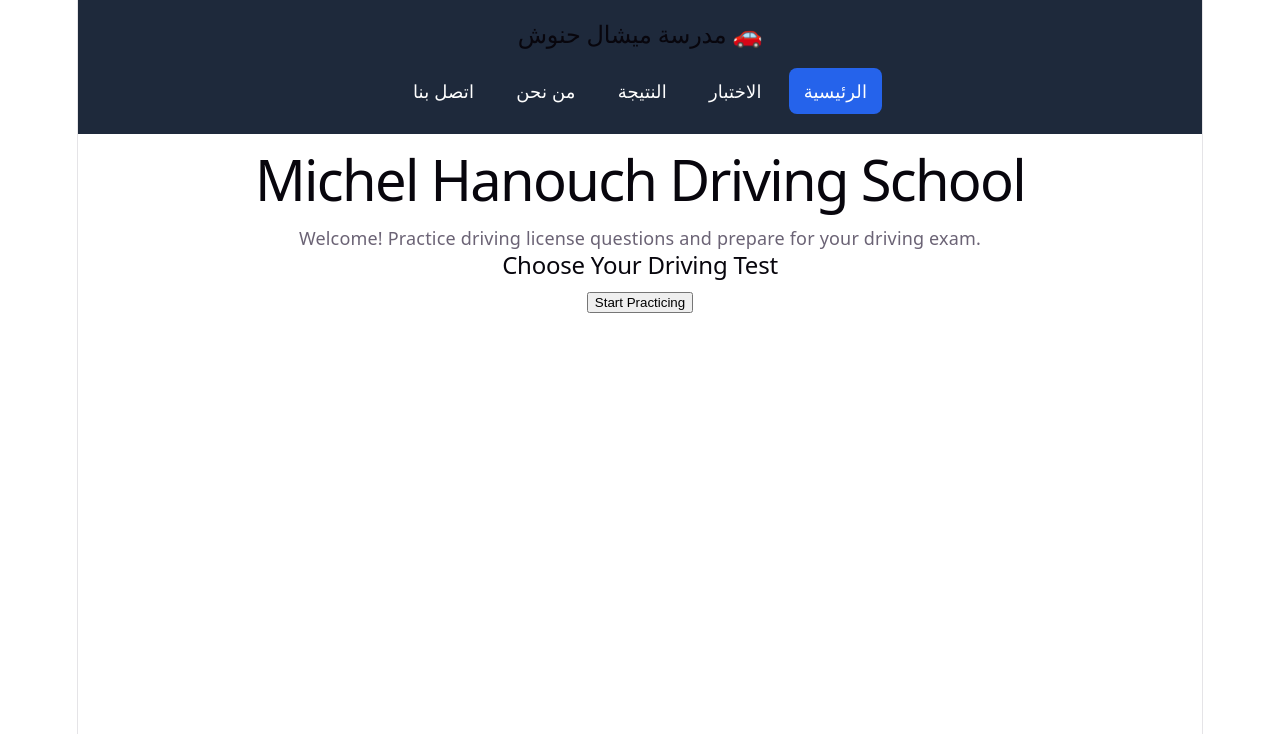
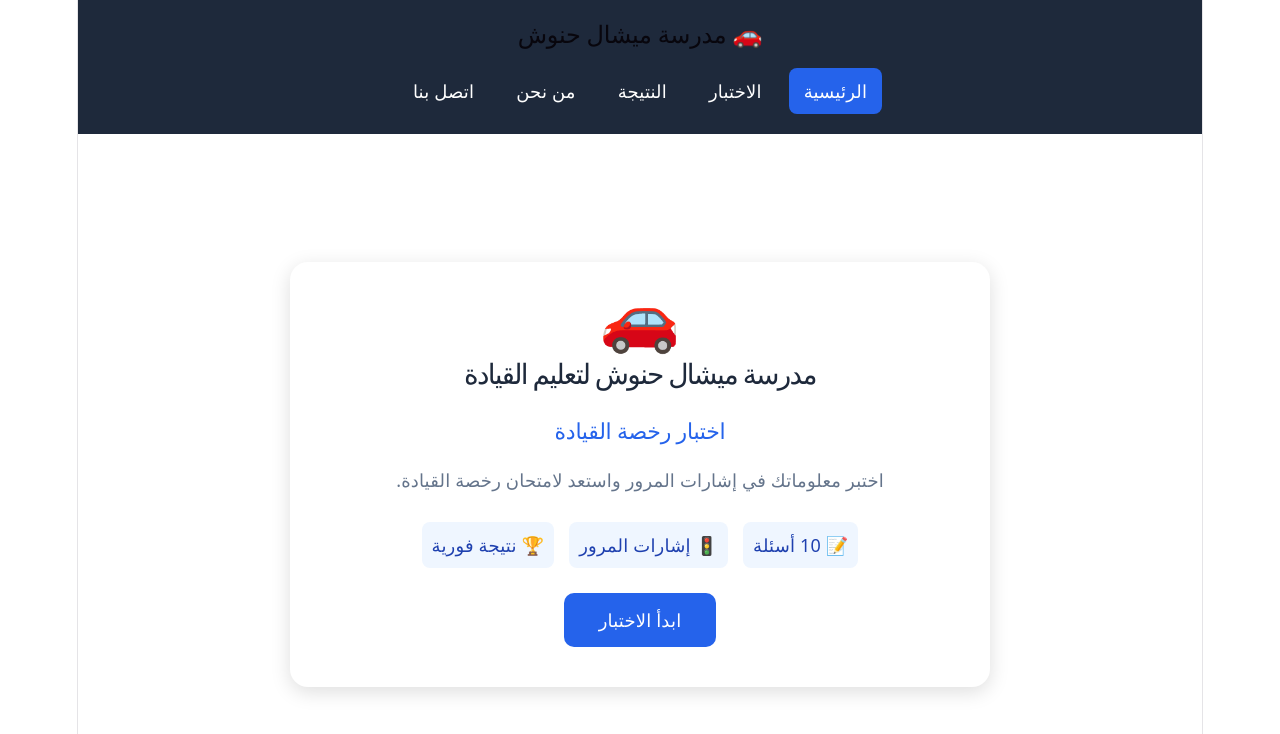
Before and after one commit to majdmouhamma1-rgb/majd-driving-schoolweb2, a React (Vite) app: page / in a window 1280 px wide. Shown: the top 734 px of the page. Built offline with nearby package versions, Linux system fonts and the light colour scheme.

Commit message:
Update home and about pages

```diff
--- /dev/null
+++ b/src/css/Home.css
@@ -0,0 +1,84 @@
+
+.home {
+  min-height: 80vh;
+  display: flex;
+  justify-content: center;
+  align-items: center;
+  padding: 20px;
+  direction: rtl;
+}
+
+.home-card {
+  width: 100%;
+  max-width: 650px;
+  padding: 40px 25px;
+  background: white;
+  border-radius: 18px;
+  text-align: center;
+  box-shadow: 0 5px 20px #0002;
+}
+
+.home-icon {
+  font-size: 65px;
+  margin-bottom: 15px;
+}
+
+.home h1 {
+  font-size: 28px;
+  color: #1e293b;
+}
+
+.home h2 {
+  font-size: 22px;
+  color: #2563eb;
+  margin-top: 20px;
+}
+
+.home p {
+  color: #64748b;
+  line-height: 1.8;
+  margin: 20px 0;
+}
+
+.home-info {
+  display: flex;
+  justify-content: center;
+  flex-wrap: wrap;
+  gap: 15px;
+  margin: 25px 0;
+}
+
+.home-info span {
+  background: #eff6ff;
+  padding: 10px;
+  border-radius: 8px;
+  color: #1e40af;
+}
+
+.start-btn {
+  display: inline-block;
+  background: #2563eb;
+  color: white;
+  padding: 14px 35px;
+  border-radius: 10px;
+  text-decoration: none;
+  font-size: 18px;
+}
+
+.start-btn:hover {
+  background: #1d4ed8;
+}
+
+@media (max-width: 600px) {
+  .home-card {
+    padding: 25px 15px;
+  }
+
+  .home h1 {
+    font-size: 22px;
+  }
+
+  .home h2 {
+    font-size: 19px;
+  }
+}
--- a/src/pages/About.jsx
+++ b/src/pages/About.jsx
@@ -6,7 +6,7 @@ export default function About() {
     <main className="about" dir="rtl">
       <h1>من نحن؟</h1>
 
-      <h2>مدرسة ميشال حنوش لتعليم القيادة</h2>
+      <h2>مدرسة مجد لتعليم القيادة</h2>
 
       <p>
         مرحباً بكم في تطبيق اختبار رخصة القيادة.
--- a/src/pages/Home.jsx
+++ b/src/pages/Home.jsx
@@ -1,21 +1,30 @@
 
 import { Link } from "react-router-dom";
+import "../css/Home.css";
 
 export default function Home() {
   return (
-    <main>
-      <h1>Michel Hanouch Driving School</h1>
+    <main className="home" dir="rtl">
+      <div className="home-card">
+        <div className="home-icon">🚗</div>
 
-      <p>
-        Welcome! Practice driving license questions
-        and prepare for your driving exam.
-      </p>
+        <h1>مدرسة ميشال حنوش لتعليم القيادة</h1>
 
-      <h2>Choose Your Driving Test</h2>
+        <h2>اختبار رخصة القيادة</h2>
 
-      <div>
-        <Link to="/tests">
-          <button>Start Practicing</button>
+        <p>
+          اختبر معلوماتك في إشارات المرور
+          واستعد لامتحان رخصة القيادة.
+        </p>
+
+        <div className="home-info">
+          <span>📝 10 أسئلة</span>
+          <span>🚦 إشارات المرور</span>
+          <span>🏆 نتيجة فورية</span>
+        </div>
+
+        <Link to="/quiz" className="start-btn">
+          ابدأ الاختبار
         </Link>
       </div>
     </main>
```
